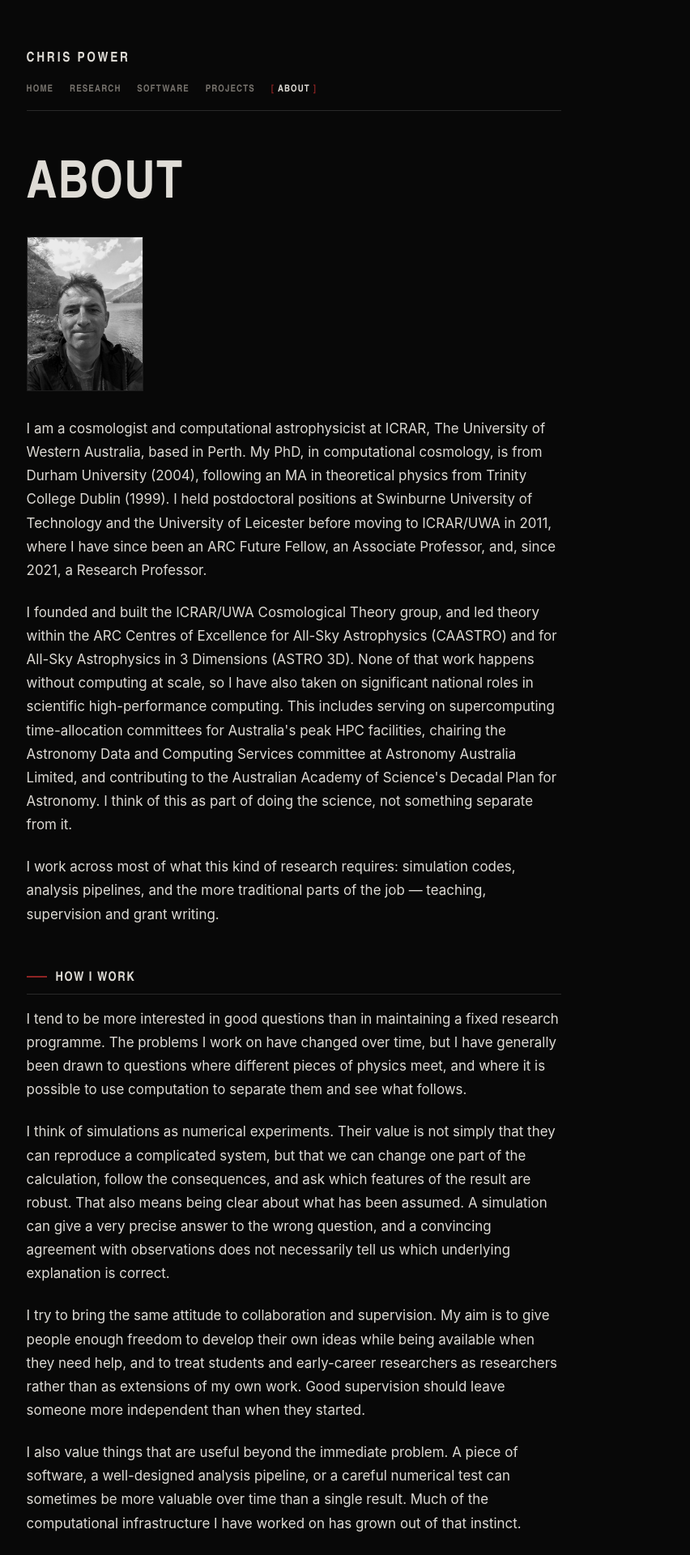
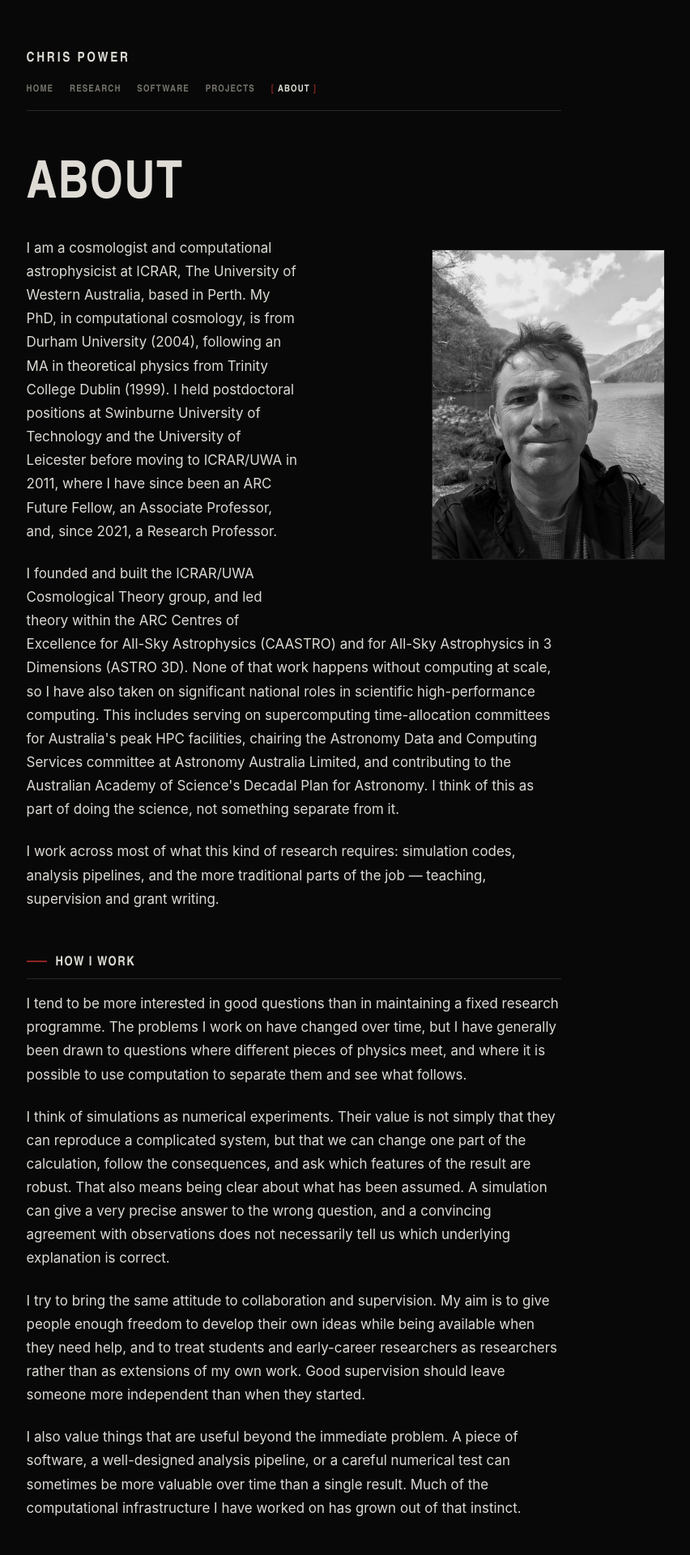
Before and after one commit to doctorcbpower/doctorcbpower.github.io, a Jekyll site: the page built from about.html, in a window 1280 px wide. Shown: the top 1920 px of the page at 81% size, without its empty margins (277-1129 px from the left). Built offline with Jekyll 4.4.1, drawn with Linux system fonts in a browser that asks for light colours.

Commit message:
Add figure element for portrait image in about.html
Added a figure element for the portrait image of Chris Power.

```diff
--- a/about.html
+++ b/about.html
@@ -4,7 +4,9 @@ title: About
 description: "About Chris Power, cosmologist and computational astrophysicist at ICRAR, The University of Western Australia."
 ---
 <h1>About</h1>
-<img src="images/chris-power.jpg" alt="Chris Power" class="portrait">
+<figure class="figure figure-margin-right">
+    <img src="images/chris-power.jpg" alt="Chris Power" class="portrait">
+  </figure>
 
 <p>I am a cosmologist and computational astrophysicist at ICRAR, The University of Western Australia, based in Perth. My PhD, in computational cosmology, is from Durham University (2004), following an MA in theoretical physics from Trinity College Dublin (1999). I held postdoctoral positions at Swinburne University of Technology and the University of Leicester before moving to ICRAR/UWA in 2011, where I have since been an ARC Future Fellow, an Associate Professor, and, since 2021, a Research Professor.</p>
 
```
